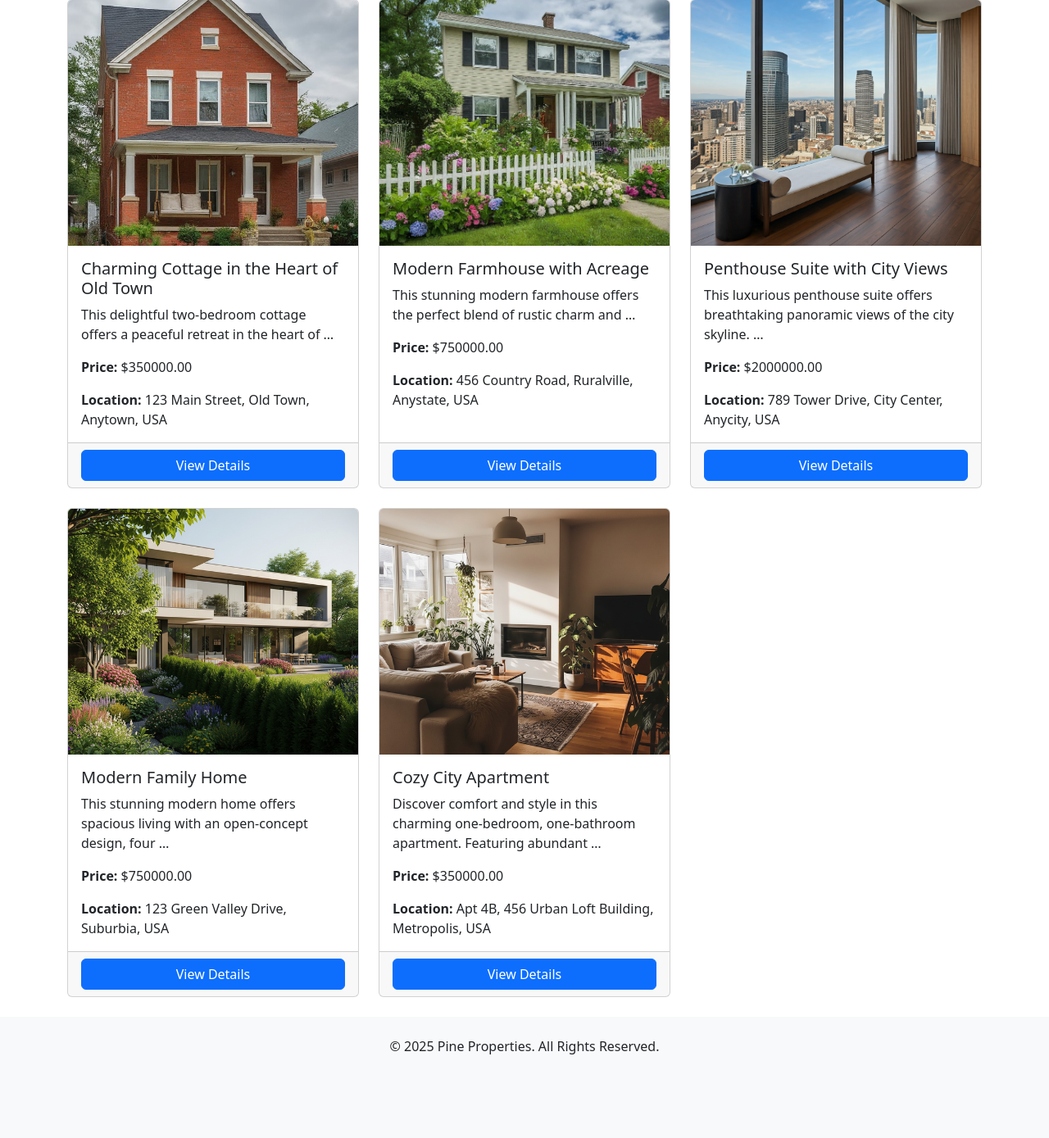
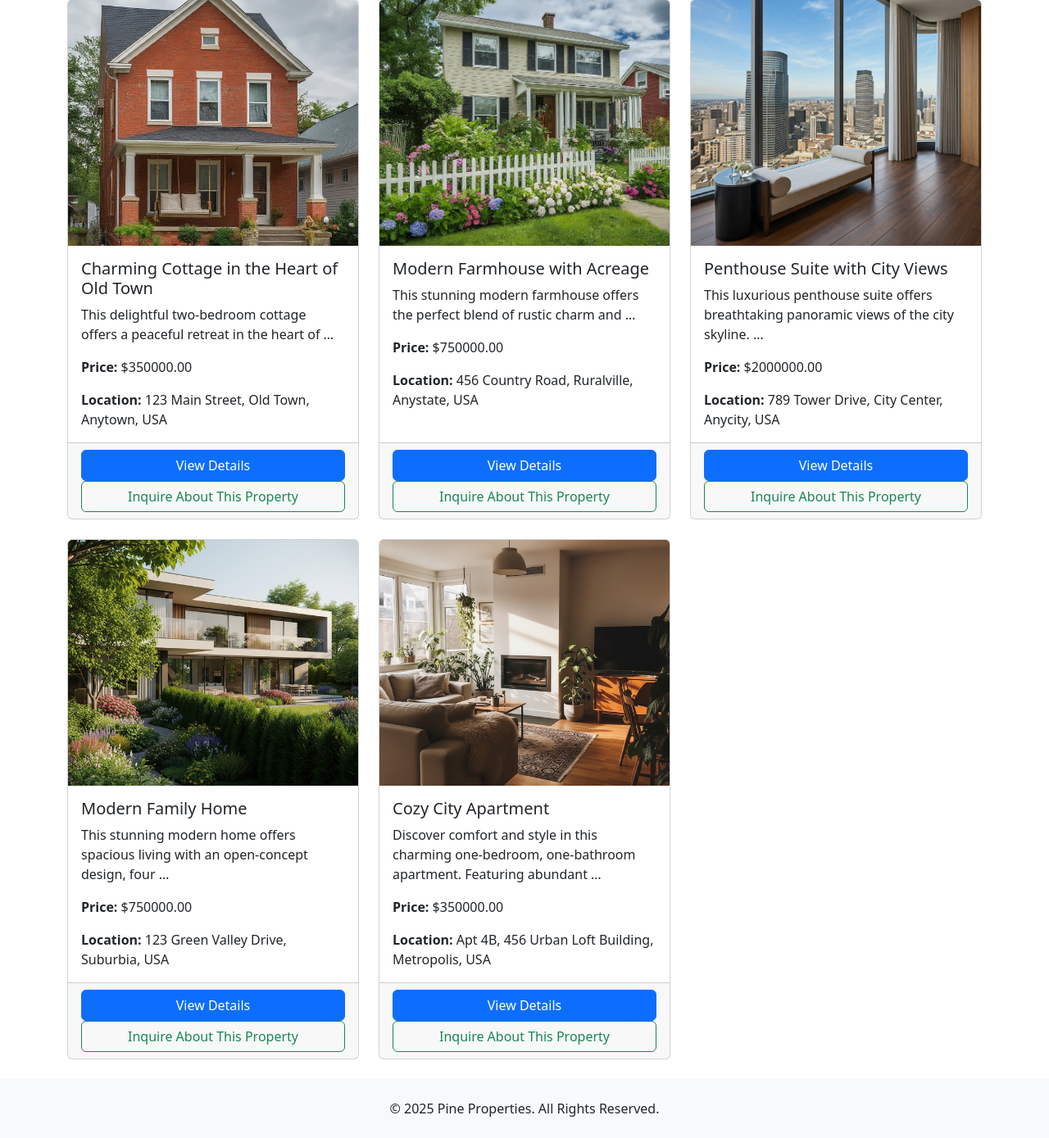
Before and after one commit to MSRhmn/pine-properties, a Django app: page /properties/ in a window 1280 px wide. Shown: the part 305-1694 px from the top of the page at 82% size. Before the commit the page ends 1592 px from the top, so only its background shows below. Run offline with Django 5.2, Linux system fonts and the light colour scheme; data comes from the database, SQL or seed files in the repository.

Commit message:
feat: add inquiry button in properties template

```diff
--- a/properties/templates/properties/properties.html
+++ b/properties/templates/properties/properties.html
@@ -65,6 +65,7 @@
             </div>
             <div class="card-footer">
                 <a href="{% url 'properties:property_detail' property.pk %}" class="btn btn-primary w-100">View Details</a>
+                <a href="{% url 'properties:contact' property.pk %}" class="btn btn-outline-success w-100">Inquire About This Property</a>
             </div>
         </div>
     </div>
```
